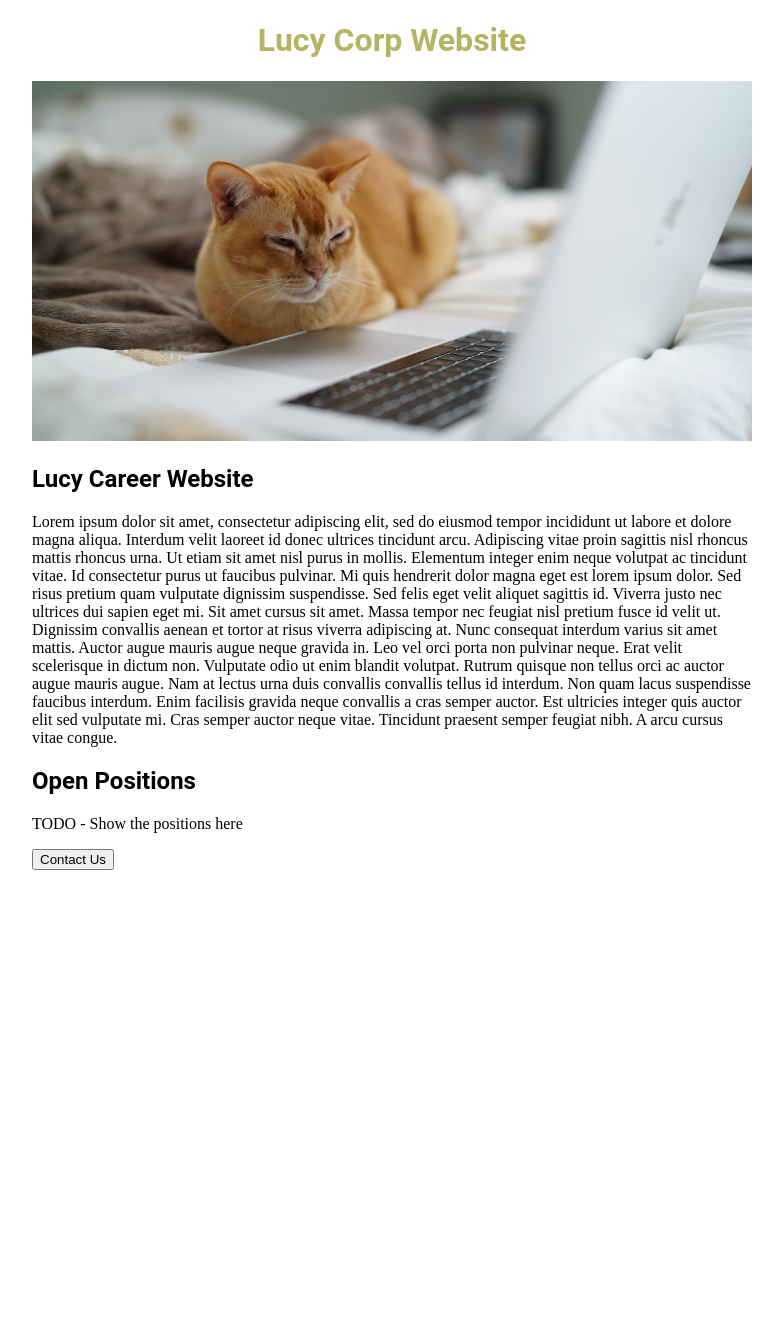
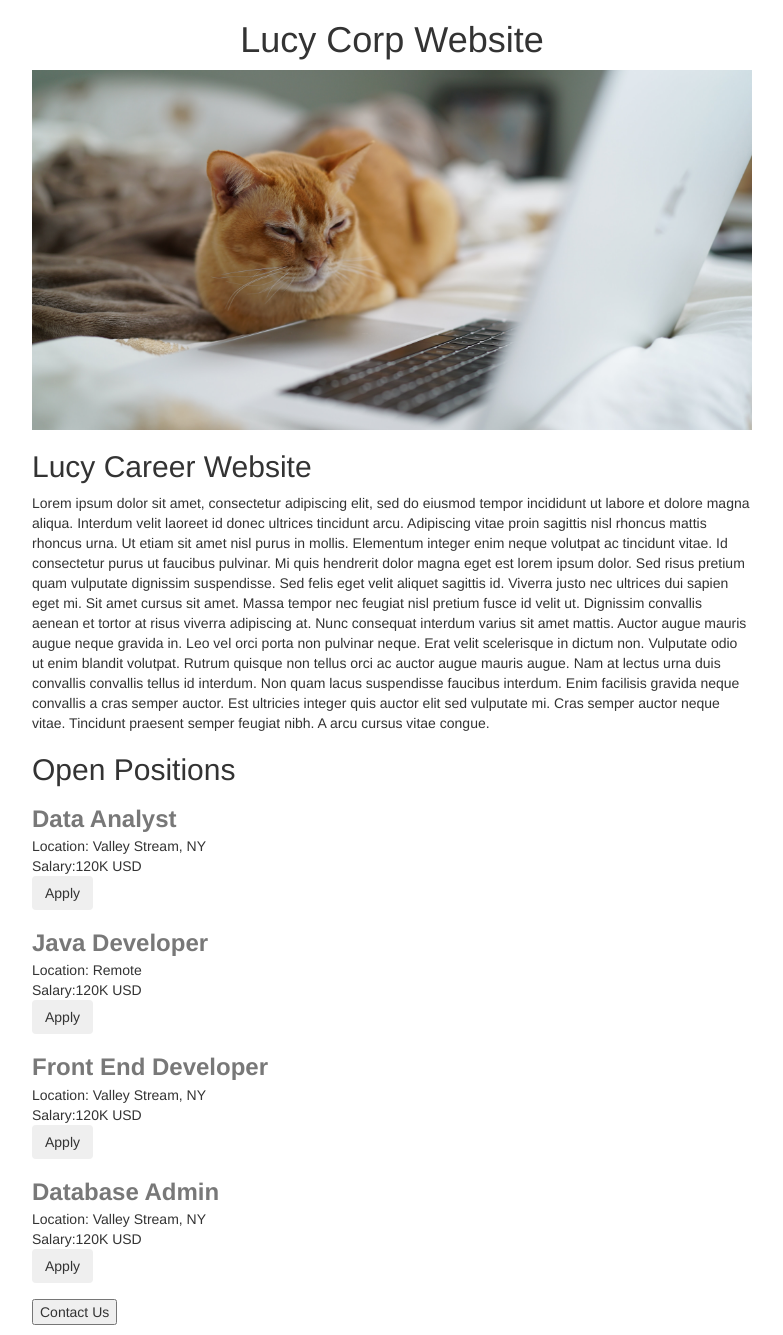
Before and after one commit to moshkowi/sample_python_website, a Flask app: page / in a window 1280 px wide. Shown: the whole page, without its empty margins (248-1031 px from the left). Before the commit the page ends 870 px from the top, so only its background shows below. Run offline with Flask 3, Linux system fonts and the light colour scheme; some libraries are stand-ins or nearby versions.

Commit message:
added dynamic templates and api endpoint

```diff
--- a/app.py
+++ b/app.py
@@ -1,10 +1,42 @@
-from flask import Flask,render_template
+from flask import Flask,render_template, jsonify
 
 app = Flask(__name__)
 
+JOBS = [
+  {
+    "id": 1,
+    "title": "Data Analyst",
+    "Location": "Valley Stream, NY",
+    "Salary": "120K USD"
+  },
+ {
+    "id": 1,
+    "title": "Java Developer",
+    "Location": "Remote",
+    "Salary": "120K USD"
+  },
+ {
+    "id": 1,
+    "title": "Front End Developer",
+    "Location": "Valley Stream, NY",
+    "Salary": "120K USD"
+  },
+  {
+    "id": 1,
+    "title": "Database Admin",
+    "Location": "Valley Stream, NY",
+    "Salary": "120K USD"
+  }
+]
+
 @app.route("/")
 def hello_world():
-    return render_template("home.html")
+  return render_template("home.html",jobs=JOBS)
+
+@app.route("/api/jobs")
+def list_jobs():
+  return jsonify(JOBS)
+
 
 if __name__ == "__main__":
   app.run(host="0.0.0.0",debug=True)
--- a/templates/home.html
+++ b/templates/home.html
@@ -28,6 +28,13 @@
         margin: 0 auto 0 auto;
       }
     </style>
+
+    <meta charset="utf-8">
+    <meta name="viewport" content="width=device-width, initial-scale=1">
+    <link rel="stylesheet" href="https://maxcdn.bootstrapcdn.com/bootstrap/3.4.1/css/bootstrap.min.css">
+    <script src="https://ajax.googleapis.com/ajax/libs/jquery/3.6.4/jquery.min.js"></script>
+    <script src="https://maxcdn.bootstrapcdn.com/bootstrap/3.4.1/js/bootstrap.min.js"></script>
+
   </head>
   <body>
     <div id="container">
@@ -40,8 +47,16 @@
 Nunc consequat interdum varius sit amet mattis. Auctor augue mauris augue neque gravida in. Leo vel orci porta non pulvinar neque. Erat velit scelerisque in dictum non. Vulputate odio ut enim blandit volutpat. Rutrum quisque non tellus orci ac auctor augue mauris augue. Nam at lectus urna duis convallis convallis tellus id interdum. Non quam lacus suspendisse faucibus interdum. Enim facilisis gravida neque convallis a cras semper auctor. Est ultricies integer quis auctor elit sed vulputate mi. Cras semper auctor neque vitae. Tincidunt praesent semper feugiat nibh. A arcu cursus vitae congue.
     </p>
     <h2>Open Positions</h2>
-    <p> TODO - Show the positions here</p>
-    <button>Contact Us</button>
+    <p>
+    <div>
+      {% for job in jobs %}
+       {%include "jobitem.html"%}
+      {% endfor %}
+    </div>
+    </p>
+      <div>
+        <p><button>Contact Us</button></p>
+      </div>
   </body>
   </div>
 </html>
--- /dev/null
+++ b/templates/jobitem.html
@@ -0,0 +1,16 @@
+
+    <div class="border-bottom" style="margin-bottom:16px;">
+        <div>
+          <h3 style="color:rgb(120,120,120); margin-bottom:4px;"
+              <div><b>{{job['title']}}</b></div>
+          </h3>
+        <div>
+          Location: {{job["Location"]}}
+          {%if "Salary" in job %}
+            <div>
+              Salary:{{job["Salary"]}}
+            </div>
+          {% endif %}
+        </div>
+          <button type="button" class="btn ntn-outline-primary">Apply</button>
+    </div>
```
